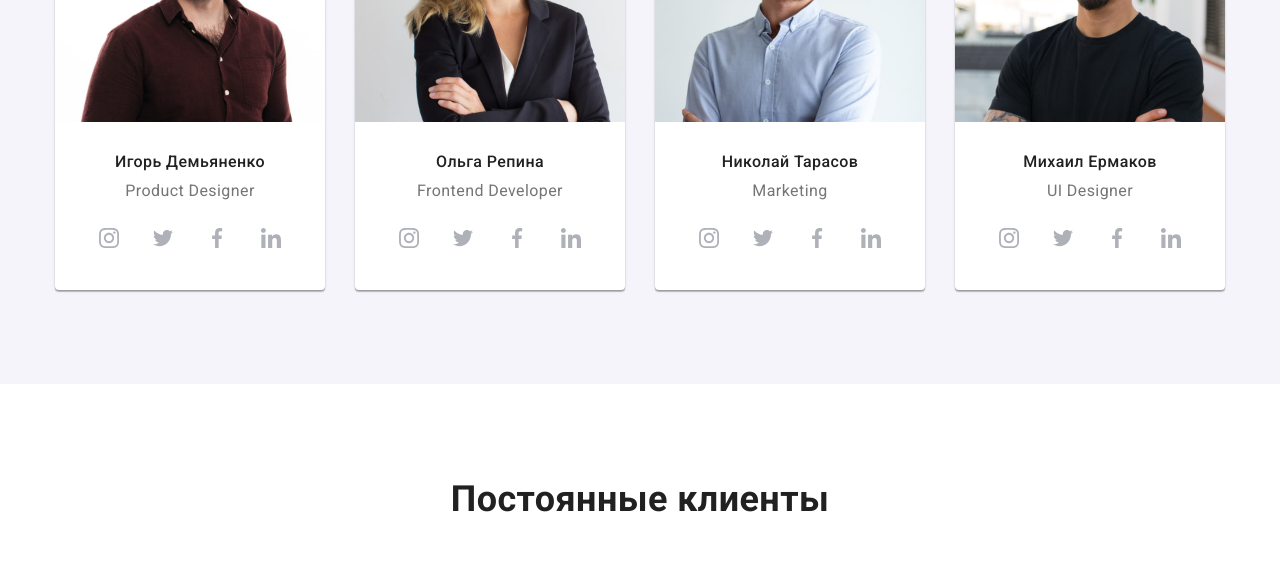
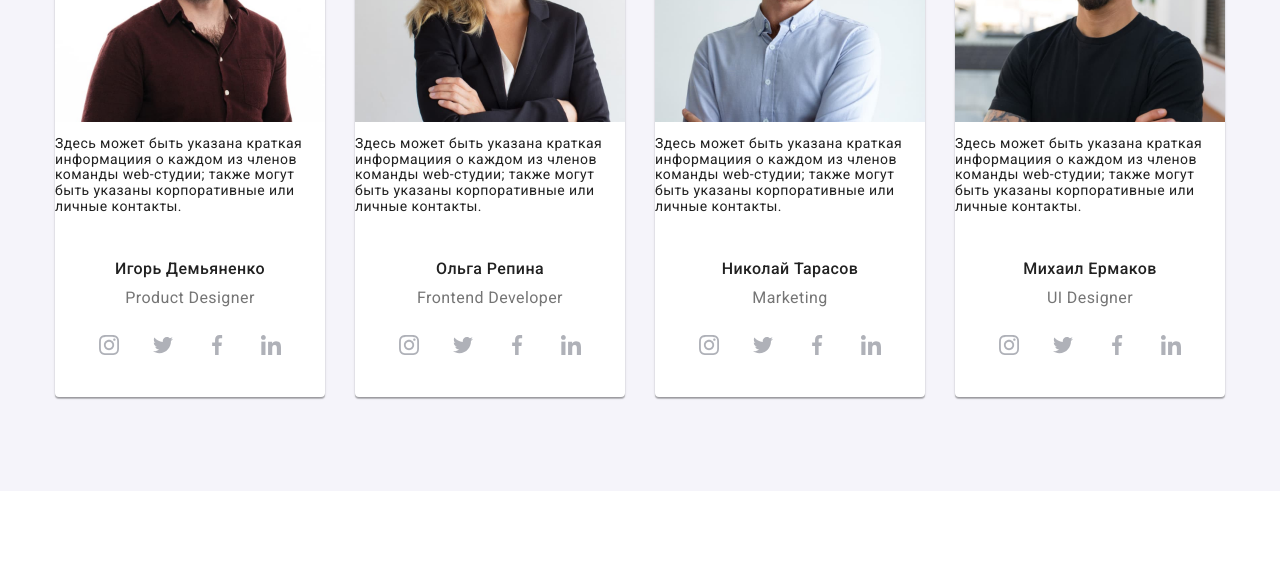
Before and after one commit to Maksym-Maleiev/goit-markup-hw-5, a plain HTML site: page index.html in a window 1280 px wide. Shown: the part 1920-2484 px from the top of the page. Drawn offline with nearby package versions, Linux system fonts and the light colour scheme.

Commit message:
add new elements to html

```diff
--- a/index.html
+++ b/index.html
@@ -162,6 +162,12 @@
               <article>
                 <div class="card-thumb">
                   <img src="./images/наша-команда-картинка-01.jpg" alt="member of the team" />
+                  <div class="back-face">
+                    <p class="team-contact">
+                      Здесь может быть указана краткая информациия о каждом из членов команды
+                      web-студии; также могут быть указаны корпоративные или личные контакты.
+                    </p>
+                  </div>
                 </div>
 
                 <div class="card-content">
@@ -208,6 +214,12 @@
               <article>
                 <div class="card-thumb">
                   <img src="./images/наша-команда-картинка-02.jpg" alt="member of the team" />
+                  <div class="back-face">
+                    <p class="team-contact">
+                      Здесь может быть указана краткая информациия о каждом из членов команды
+                      web-студии; также могут быть указаны корпоративные или личные контакты.
+                    </p>
+                  </div>
                 </div>
 
                 <div class="card-content">
@@ -254,6 +266,12 @@
               <article>
                 <div class="card-thumb">
                   <img src="./images/наша-команда-картинка-03.jpg" alt="member of the team" />
+                  <div class="back-face">
+                    <p class="team-contact">
+                      Здесь может быть указана краткая информациия о каждом из членов команды
+                      web-студии; также могут быть указаны корпоративные или личные контакты.
+                    </p>
+                  </div>
                 </div>
 
                 <div class="card-content">
@@ -300,6 +318,12 @@
               <article>
                 <div class="card-thumb">
                   <img src="./images/наша-команда-картинка-04.jpg" alt="member of the team" />
+                  <div class="back-face">
+                    <p class="team-contact">
+                      Здесь может быть указана краткая информациия о каждом из членов команды
+                      web-студии; также могут быть указаны корпоративные или личные контакты.
+                    </p>
+                  </div>
                 </div>
 
                 <div class="card-content">
```
